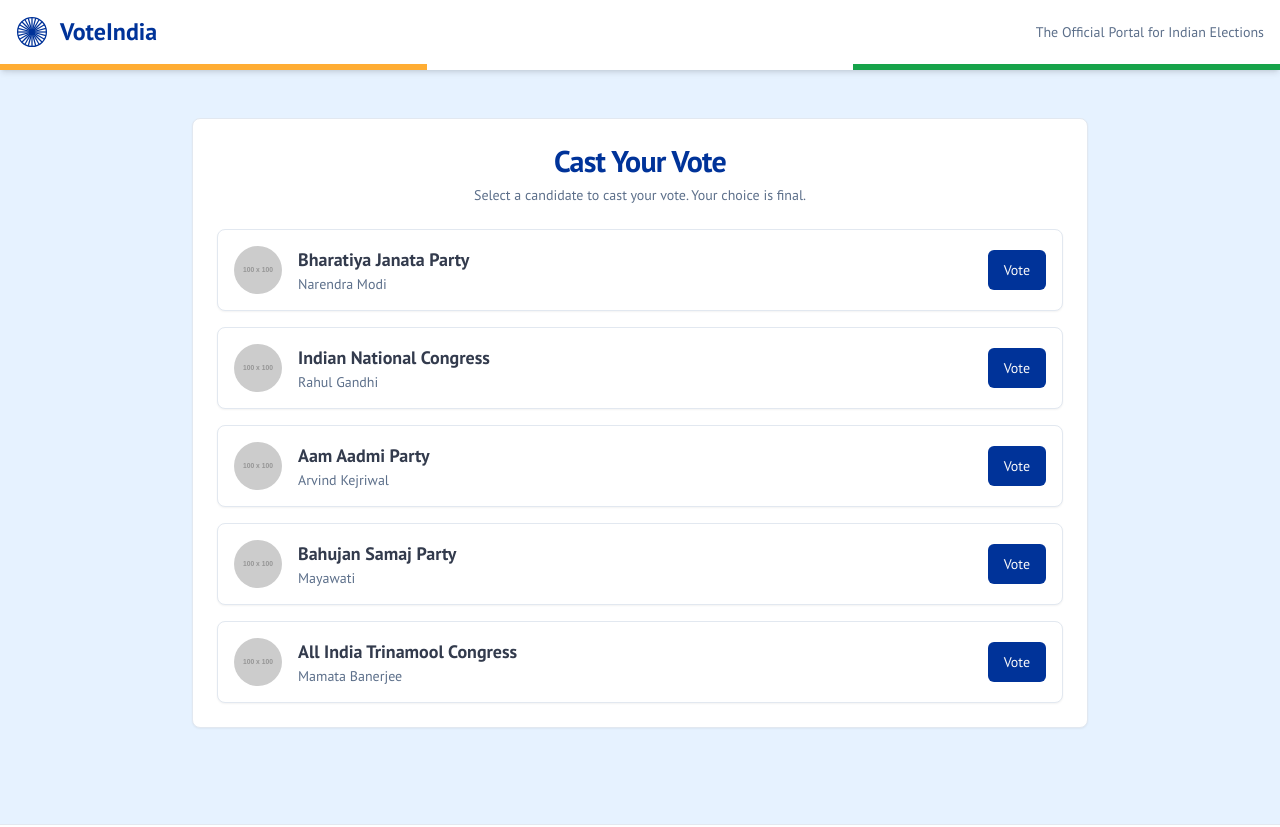
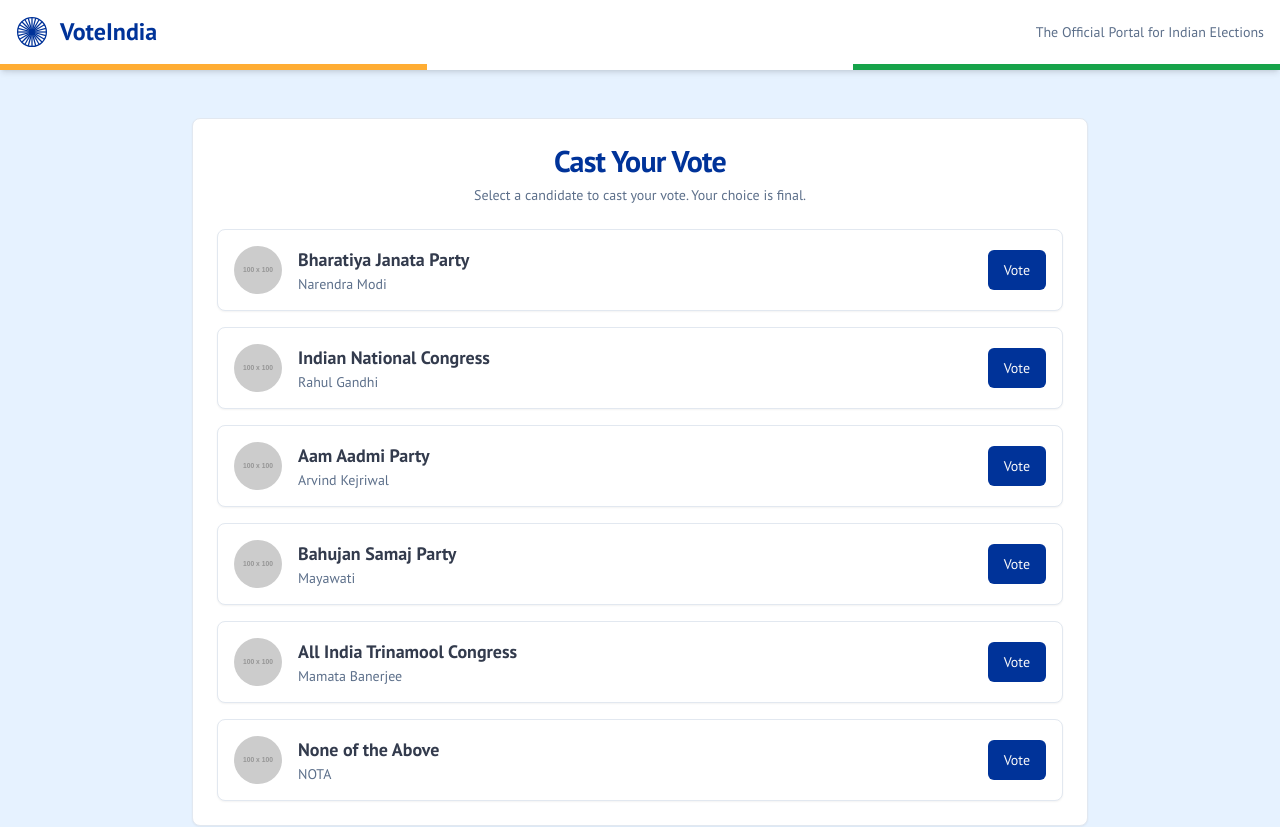
Before and after one commit to ShashankMudg/Your-Voice-Your-Vote, a Next.js app: page /dashboard in a window 1280 px wide. Shown: the top 827 px of the page. Built offline with nearby package versions, Linux system fonts and the light colour scheme.

Commit message:
do one thing on the voting page add a NOTA option also

```diff
--- a/src/app/dashboard/page.tsx
+++ b/src/app/dashboard/page.tsx
@@ -33,6 +33,11 @@
     name: 'All India Trinamool Congress',
     candidate: 'Mamata Banerjee',
     initials: 'MB',
+  },
+  {
+    name: 'None of the Above',
+    candidate: 'NOTA',
+    initials: 'NOTA',
   },
 ];
 
```
